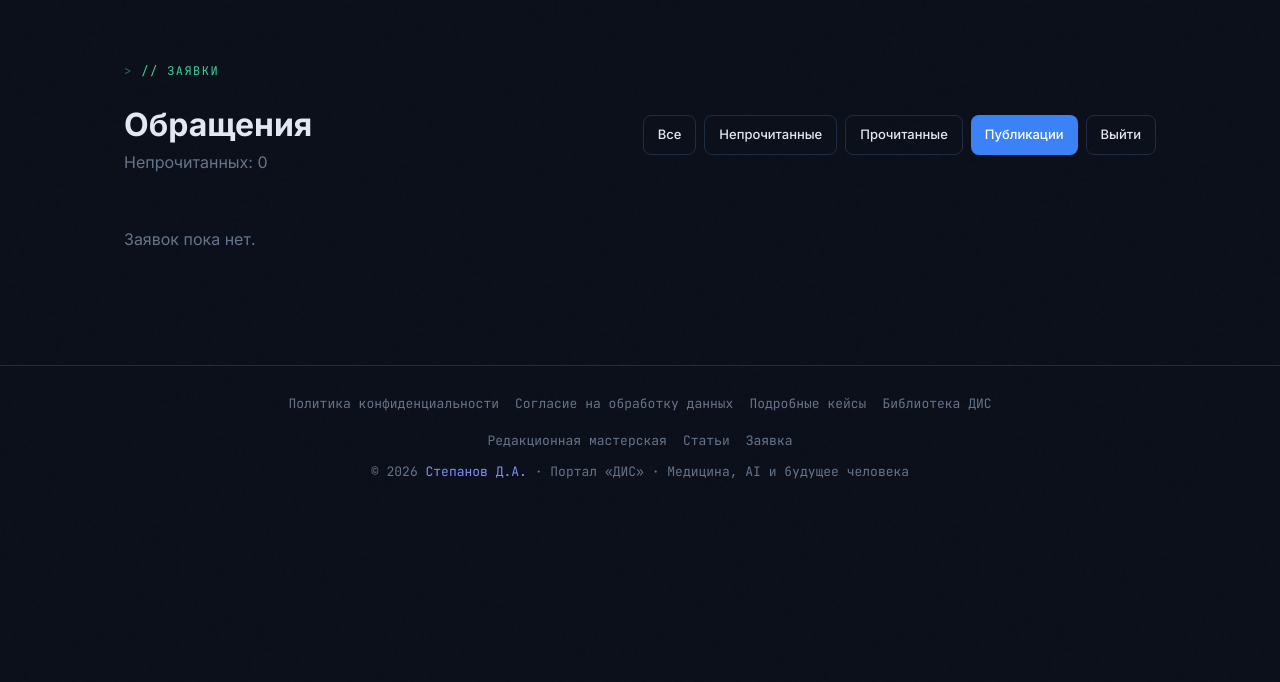
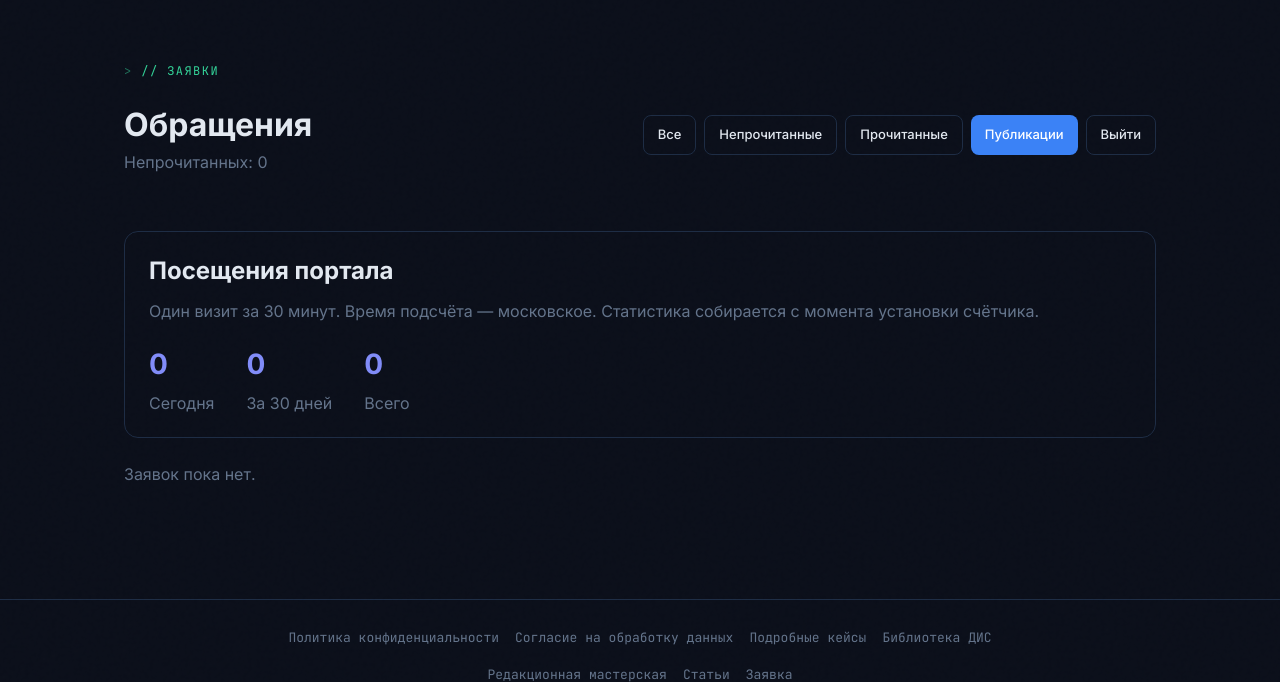
Before and after one commit to dimitry8st-prog/st8dom-site, a Flask app: page /admin/ in a window 1280 px wide. Shown: the part 65-747 px from the top of the page. Before the commit the page ends 544 px from the top, so only its background shows below. Run offline with Flask 3, Linux system fonts and the light colour scheme; a user stored in the database is signed in; data that the repository does not hold is empty.

Commit message:
Добавить счётчик посещений портала (#27)

```diff
--- a/app.py
+++ b/app.py
@@ -12,9 +12,12 @@ import hmac
 import logging
 import os
 import smtplib
+import secrets
+from datetime import datetime, timedelta, timezone
 from email.message import EmailMessage
 from logging.handlers import RotatingFileHandler
 from pathlib import Path
+from zoneinfo import ZoneInfo
 
 import requests
 from sqlalchemy import or_
@@ -22,13 +25,16 @@ from flask import (
     Flask,
     abort,
     flash,
+    g,
     jsonify,
     redirect,
     render_template,
     request,
+    session,
     url_for,
 )
 from flask_login import current_user, login_required, login_user, logout_user
+from sqlalchemy.exc import IntegrityError
 from werkzeug.middleware.proxy_fix import ProxyFix
 
 from assistant.answer import MAX_MESSAGE_LEN, answer_question
@@ -73,6 +79,7 @@ from models import (
     ClinicalGuideline,
     ImportPackage,
     Inquiry,
+    PortalVisit,
     Rubric,
     Tag,
 )
@@ -80,6 +87,21 @@ from portal_content import PROJECT_FILTERS, PROJECTS, SECTIONS, get_section, get
 
 logger = logging.getLogger("st8dom")
 login_limiter = SlidingWindowLimiter(max_hits=10, window_sec=900)
+MOSCOW = ZoneInfo("Europe/Moscow")
+BOT_MARKERS = ("bot", "crawler", "spider", "headless", "lighthouse", "preview", "monitor")
+
+
+def visit_stats() -> dict[str, int]:
+    """Визиты, начавшиеся сегодня и за 30 дней по московскому времени."""
+    now = datetime.now(MOSCOW)
+    today = now.replace(hour=0, minute=0, second=0, microsecond=0)
+    today_utc = today.astimezone(timezone.utc).replace(tzinfo=None)
+    month_utc = (today - timedelta(days=29)).astimezone(timezone.utc).replace(tzinfo=None)
+    return {
+        "today": PortalVisit.query.filter(PortalVisit.started_at >= today_utc).count(),
+        "last_30_days": PortalVisit.query.filter(PortalVisit.started_at >= month_utc).count(),
+        "total": PortalVisit.query.count(),
+    }
 
 
 def configure_logging(app: Flask) -> None:
@@ -235,6 +257,31 @@ def create_app() -> Flask:
         ):
             abort(404)
 
+    @app.before_request
+    def count_public_visit():
+        """Один визит на 30 минут, независимо от числа просмотренных страниц."""
+        endpoint = request.endpoint or ""
+        if (
+            request.method != "GET"
+            or not endpoint
+            or endpoint.startswith(("admin_", "static", "api_"))
+            or endpoint in {"robots", "sitemap"}
+            or current_user.is_authenticated
+            or any(marker in request.user_agent.string.lower() for marker in BOT_MARKERS)
+        ):
+            return
+        now = datetime.now(timezone.utc)
+        if session.get("visit_key") and session.get("visit_until", 0) > now.timestamp():
+            return
+        key = secrets.token_hex(24)
+        session["visit_key"] = key
+        session["visit_until"] = (now + timedelta(minutes=30)).timestamp()
+        try:
+            db.session.add(PortalVisit(visit_key=key, started_at=now.replace(tzinfo=None)))
+            db.session.commit()
+        except IntegrityError:
+            db.session.rollback()
+
     @app.after_request
     def add_security_headers(response):
         """Добавляет базовые браузерные ограничения ко всем ответам сайта."""
@@ -301,6 +348,7 @@ def create_app() -> Flask:
             "library_downloads_enabled": bool(
                 app.config.get("LIBRARY_DOWNLOADS_ENABLED", False)
             ),
+            "visit_stats": visit_stats(),
         }
 
     @app.route("/")
--- a/static/css/style.css
+++ b/static/css/style.css
@@ -2842,6 +2842,29 @@ footer.foot a {
 footer.foot span {
   color: var(--accent2);
 }
+
+footer.foot .visit-counter {
+  margin: 8px 0 12px;
+}
+
+.visit-counter strong {
+  color: var(--accent2);
+  font-size: 18px;
+}
+
+.visit-dashboard {
+  padding: 20px 24px;
+  margin: 24px 0;
+  border: 1px solid var(--border);
+  border-radius: 14px;
+}
+
+.visit-dashboard h2 { margin: 0 0 8px; }
+.visit-dashboard p { color: var(--muted); margin: 0 0 18px; }
+.visit-dashboard__numbers { display: flex; gap: 32px; flex-wrap: wrap; }
+.visit-dashboard__numbers div { display: grid; gap: 4px; }
+.visit-dashboard__numbers strong { font-size: 28px; color: var(--accent2); }
+.visit-dashboard__numbers span { color: var(--muted); }
 
 .foot-links {
   display: flex;
--- a/templates/admin/inquiries.html
+++ b/templates/admin/inquiries.html
@@ -19,6 +19,16 @@
       <a class="btn btn-ghost btn-sm" href="{{ url_for('admin_logout') }}">Выйти</a>
     </div>
   </div>
+
+  <section class="visit-dashboard" aria-label="Статистика посещений">
+    <h2>Посещения портала</h2>
+    <p>Один визит за 30 минут. Время подсчёта — московское. Статистика собирается с момента установки счётчика.</p>
+    <div class="visit-dashboard__numbers">
+      <div><strong>{{ visit_stats.today }}</strong><span>Сегодня</span></div>
+      <div><strong>{{ visit_stats.last_30_days }}</strong><span>За 30 дней</span></div>
+      <div><strong>{{ visit_stats.total }}</strong><span>Всего</span></div>
+    </div>
+  </section>
 
   {% if not inquiries %}
     <p class="lead">Заявок пока нет.</p>
--- a/templates/base.html
+++ b/templates/base.html
@@ -106,6 +106,9 @@
         <a href="{{ url_for('materials_catalog') }}">Статьи</a>
         <a href="{{ url_for('contact') }}">Заявка</a>
       </div>
+      {% if page_id != 'admin' %}
+        <p class="visit-counter">Посещений сегодня: <strong>{{ visit_stats.today }}</strong></p>
+      {% endif %}
       <p>© 2026 <span>Степанов Д.А.</span> · Портал «ДИС» · Медицина, AI и будущее человека</p>
     </div>
   </footer>
```
Also changed, not shown: models.py (+10 -0 lines), tests/test_visit_counter.py (added, +36 -0 lines), README.md.
